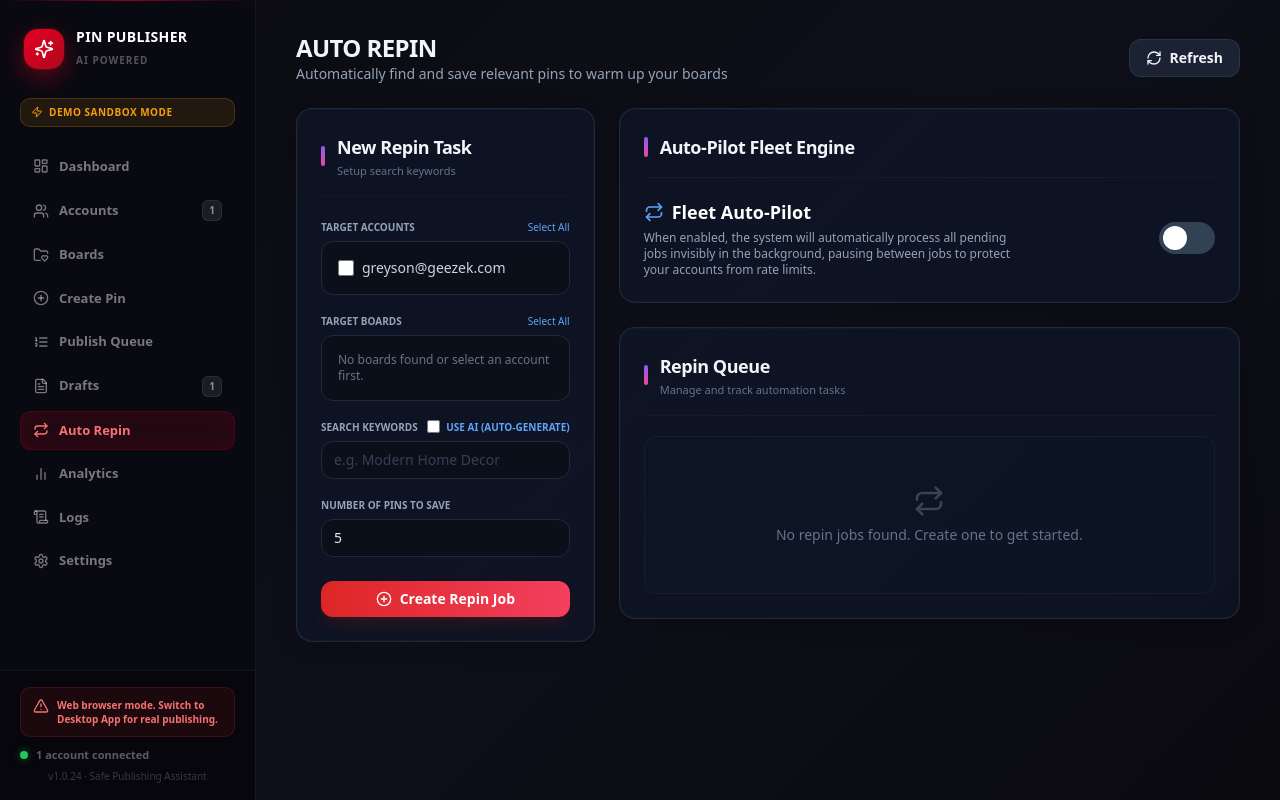
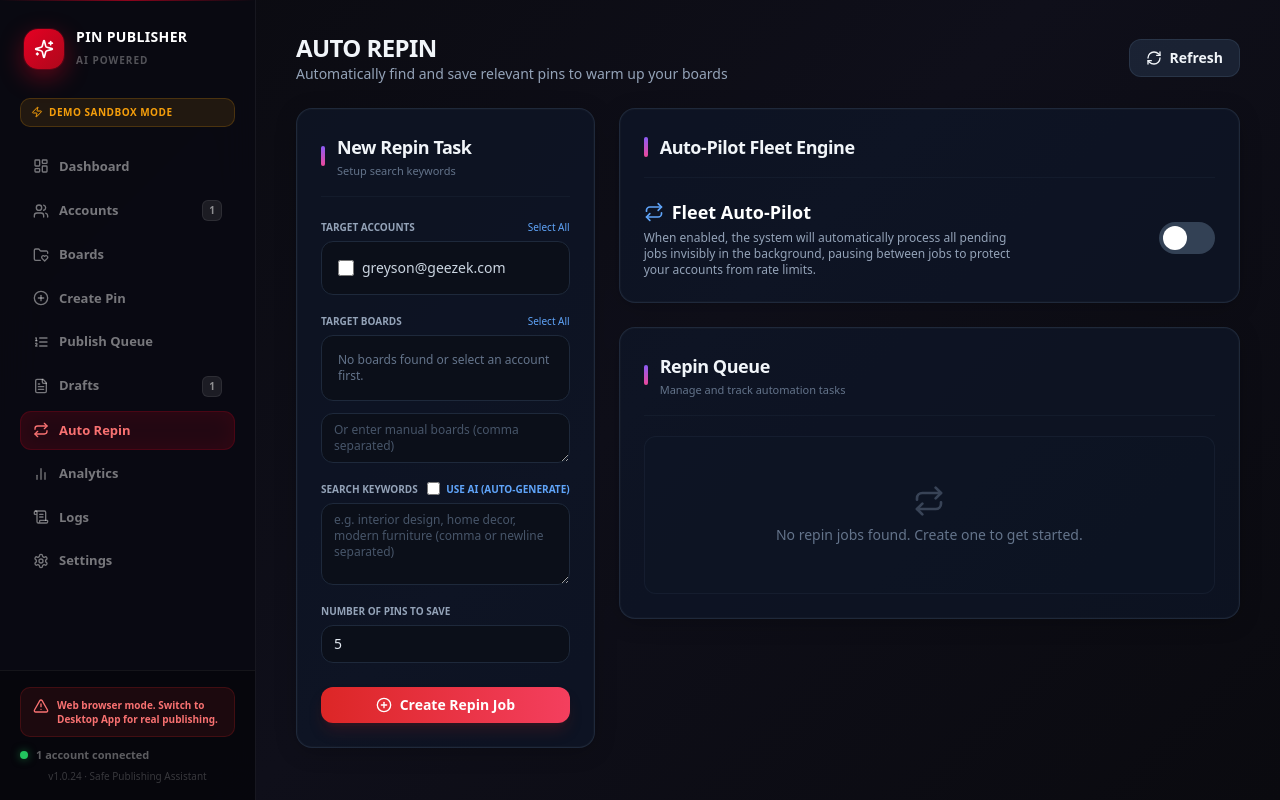
Before and after one commit to jibranpcccc/pinterest-account-poster, a React (Vite) app: page / in a window 1280 px wide. Both pictures are taken after a click on the button "Auto Repin". Built offline with nearby package versions, Linux system fonts and the light colour scheme.

Commit message:
UI: Add support for multi-keywords and manual boards in AutoRepin

```diff
--- a/src/screens/AutoRepin.tsx
+++ b/src/screens/AutoRepin.tsx
@@ -20,6 +20,7 @@ export const AutoRepin: React.FC<AutoRepinProps> = ({ accounts, onShowToast }) =
   // Form State
   const [selectedAccountIds, setSelectedAccountIds] = useState<string[]>([]);
   const [selectedBoardNames, setSelectedBoardNames] = useState<string[]>([]);
+  const [manualBoards, setManualBoards] = useState<string>('');
   const [keywords, setKeywords] = useState<string>('');
   const [useAIKeywords, setUseAIKeywords] = useState<boolean>(false);
   const [count, setCount] = useState<number>(5);
@@ -76,7 +77,14 @@ export const AutoRepin: React.FC<AutoRepinProps> = ({ accounts, onShowToast }) =
   };
 
   const handleCreateJob = async () => {
-    if (selectedAccountIds.length === 0 || selectedBoardNames.length === 0 || (!keywords && !useAIKeywords) || count < 1) {
+    // Parse manual boards
+    const manualBoardList = manualBoards.split(/[\n,]+/).map(b => b.trim()).filter(b => b.length > 0);
+    const allBoards = Array.from(new Set([...selectedBoardNames, ...manualBoardList]));
+
+    // Parse keywords
+    const keywordList = keywords.split(/[\n,]+/).map(k => k.trim()).filter(k => k.length > 0);
+
+    if (selectedAccountIds.length === 0 || allBoards.length === 0 || (!useAIKeywords && keywordList.length === 0) || count < 1) {
       onShowToast('Please select at least one account, one board, and provide keywords', 'warn');
       return;
     }
@@ -84,23 +92,38 @@ export const AutoRepin: React.FC<AutoRepinProps> = ({ accounts, onShowToast }) =
     try {
       let created = 0;
       for (const accountId of selectedAccountIds) {
-        for (const boardName of selectedBoardNames) {
+        for (const boardName of allBoards) {
+
+          if (useAIKeywords) {
             const id = `repin_${Date.now()}_${Math.random().toString(36).substr(2, 5)}`;
-          const finalKeywords = useAIKeywords ? `[AI_AUTO_GENERATE] ${boardName}` : keywords;
-
             await api.saveRepinJob({
               id,
               accountId: accountId,
               boardName: boardName,
-            keywords: finalKeywords,
+              keywords: `[AI_AUTO_GENERATE] ${boardName}`,
+              count,
+              status: 'pending'
+            });
+            created++;
+          } else {
+            for (const kw of keywordList) {
+              const id = `repin_${Date.now()}_${Math.random().toString(36).substr(2, 5)}`;
+              await api.saveRepinJob({
+                id,
+                accountId: accountId,
+                boardName: boardName,
+                keywords: kw,
                 count,
                 status: 'pending'
               });
               created++;
             }
           }
+        }
+      }
       onShowToast(`Created ${created} Auto-Repin jobs across ${selectedAccountIds.length} accounts!`, 'success');
       setSelectedBoardNames([]);
+      setManualBoards('');
       setKeywords('');
       setCount(5);
       fetchJobs();
@@ -217,6 +240,13 @@ export const AutoRepin: React.FC<AutoRepinProps> = ({ accounts, onShowToast }) =
                     </label>
                   ))}
                 </div>
+                <textarea
+                  className="bg-slate-950 border border-slate-800 rounded-xl px-3 py-2 text-slate-200 outline-none text-xs mt-2 placeholder-slate-600"
+                  placeholder="Or enter manual boards (comma separated)"
+                  rows={2}
+                  value={manualBoards}
+                  onChange={e => setManualBoards(e.target.value)}
+                />
               </div>
 
               <div className="flex flex-col gap-1">
@@ -233,16 +263,16 @@ export const AutoRepin: React.FC<AutoRepinProps> = ({ accounts, onShowToast }) =
                   </label>
                 </div>
                 {!useAIKeywords ? (
-                  <input
-                    type="text"
-                    className="bg-slate-950 border border-slate-800 rounded-xl px-3 py-2 text-slate-200 outline-none placeholder-slate-700"
-                    placeholder="e.g. Modern Home Decor"
+                  <textarea
+                    className="bg-slate-950 border border-slate-800 rounded-xl px-3 py-2 text-slate-200 outline-none text-xs placeholder-slate-600"
+                    placeholder="e.g. interior design, home decor, modern furniture (comma or newline separated)"
                     value={keywords}
+                    rows={4}
                     onChange={e => setKeywords(e.target.value)}
                   />
                 ) : (
-                  <div className="bg-blue-900/20 border border-blue-900/50 rounded-xl px-3 py-2 text-blue-400 text-xs">
-                    AI will automatically analyze your selected board names and generate highly optimized Pinterest search queries.
+                  <div className="bg-emerald-950 border border-emerald-800/50 rounded-xl px-3 py-2 text-emerald-400 text-xs flex items-center gap-2">
+                    <Wand2 className="w-4 h-4" /> AI will auto-generate optimal keywords based on the target board name.
                   </div>
                 )}
               </div>
```
Lines whose indentation alone changed are shown as unchanged.
